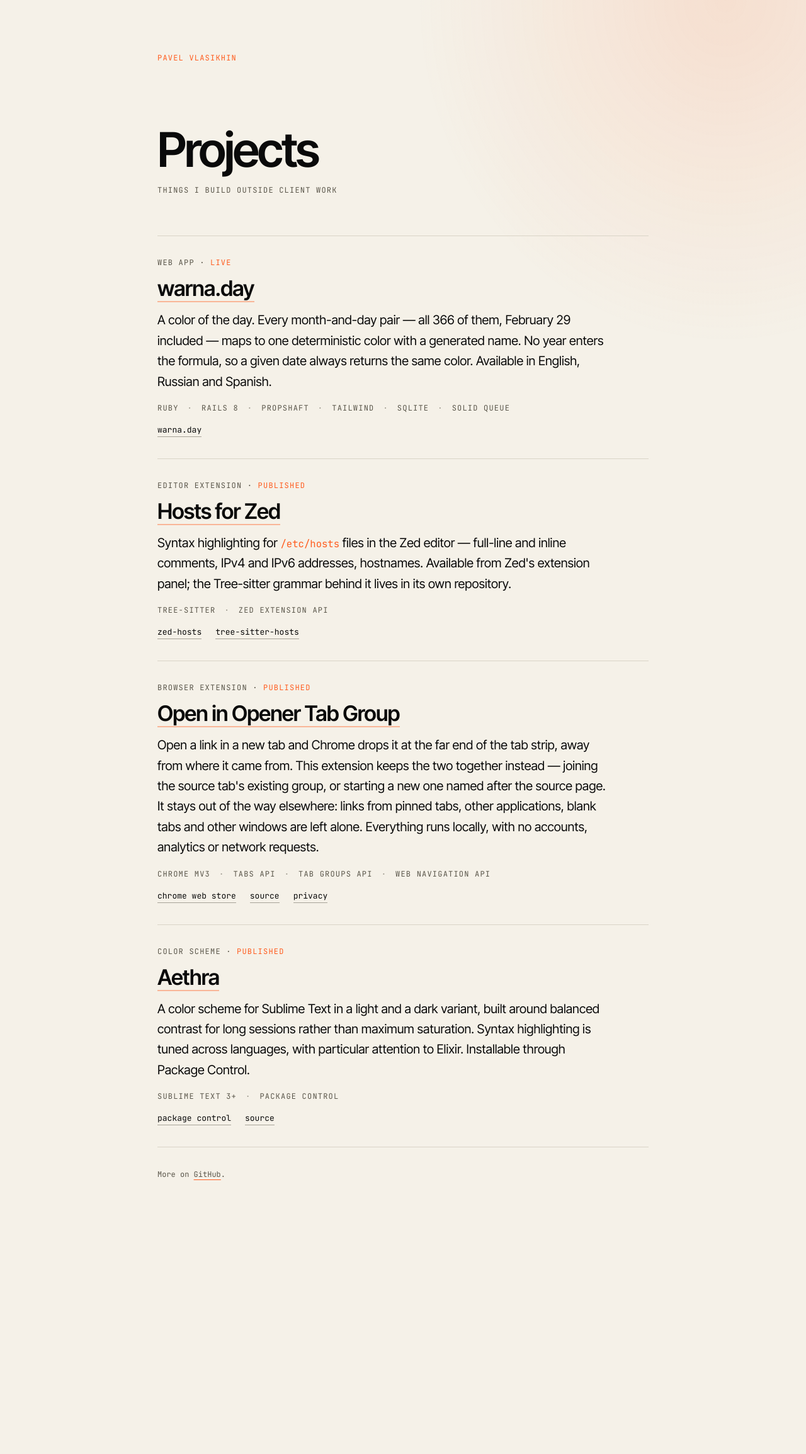
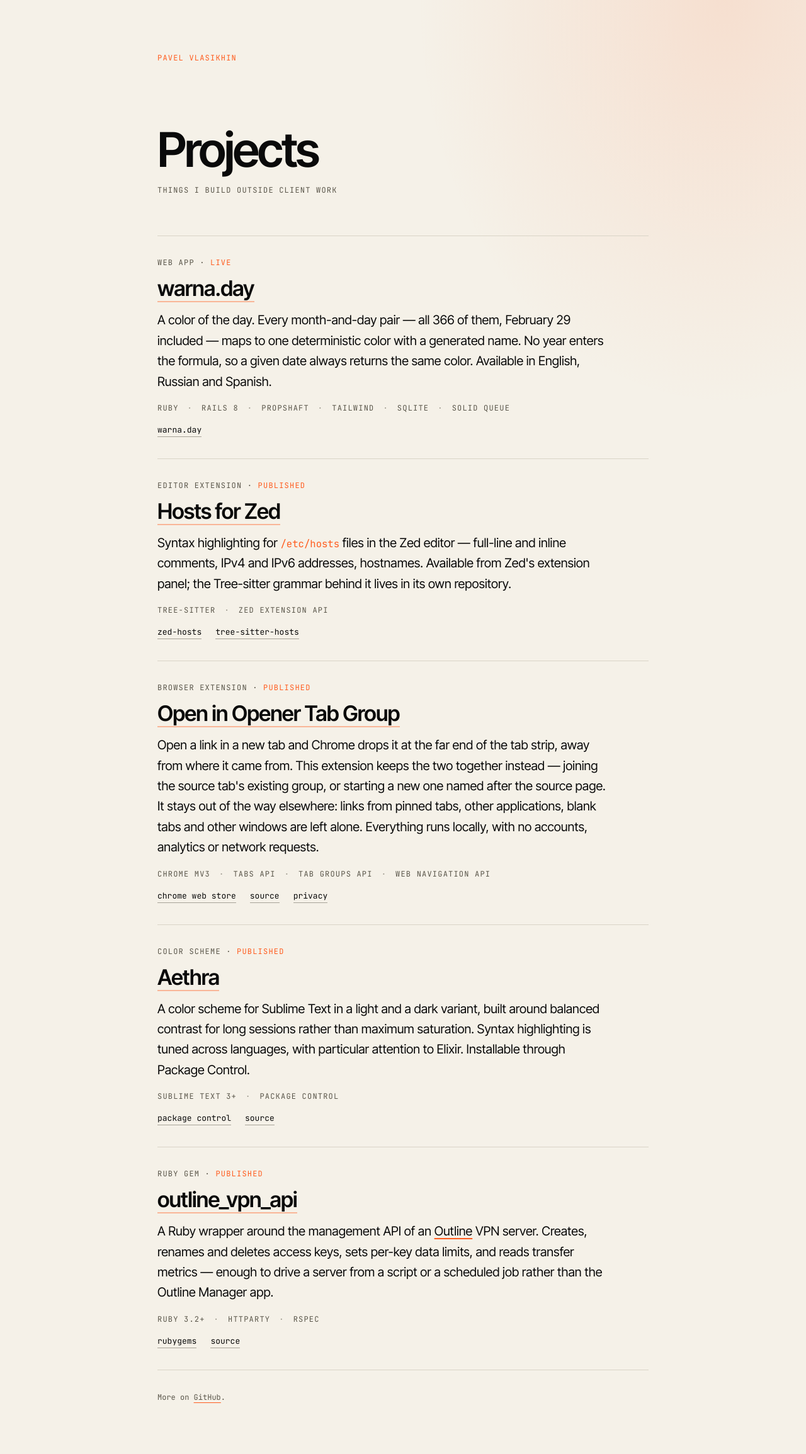
Before and after one commit to vlasikhin/vlasikhin.github.io, a Jekyll site: the page projects/index.html, which Jekyll copies as it is, in a window 1280 px wide. Shown: the whole page at 63% size. Built offline with Jekyll 4.4.1, drawn with Linux system fonts in a browser that asks for light colours; before the commit the page ends 1955 px from its top, so only the background shows below that.

Commit message:
Add outline_vpn_api to projects
Ruby gem wrapping the Outline VPN server management API.

```diff
--- a/projects/index.html
+++ b/projects/index.html
@@ -6,12 +6,12 @@
 <meta name="color-scheme" content="dark light">
 
 <title>Projects — Pavel Vlasikhin</title>
-<meta name="description" content="Side projects by Pavel Vlasikhin — warna.day, a multilingual color-of-the-day app, Hosts for the Zed editor, Open in Opener Tab Group for Chrome, and Aethra, a Sublime Text color scheme.">
+<meta name="description" content="Side projects by Pavel Vlasikhin — warna.day, extensions for the Zed editor and Chrome, a Sublime Text color scheme, and a Ruby gem for the Outline VPN API.">
 <meta name="author" content="Pavel Vlasikhin">
 
 <meta property="og:type" content="website">
 <meta property="og:title" content="Projects — Pavel Vlasikhin">
-<meta property="og:description" content="Side projects — warna.day, Hosts for the Zed editor, Open in Opener Tab Group for Chrome, and Aethra for Sublime Text.">
+<meta property="og:description" content="Side projects — warna.day, extensions for Zed and Chrome, a Sublime Text color scheme, and a Ruby gem for the Outline VPN API.">
 <meta property="og:url" content="https://www.vlasikhin.com/projects/">
 <meta property="og:image" content="https://www.vlasikhin.com/icon-512.png">
 <meta name="twitter:card" content="summary_large_image">
@@ -126,6 +126,13 @@
     font-size: .78em;
     color: var(--accent);
   }
+  .project p a {
+    color: inherit;
+    text-decoration-color: var(--accent);
+    text-underline-offset: 4px;
+  }
+  .project p a:hover,
+  .project p a:focus-visible { color: var(--accent); }
   .stack {
     margin: 0 0 18px;
     padding: 0;
@@ -269,6 +276,26 @@
     </div>
   </section>
 
+  <section class="project">
+    <div class="meta">Ruby gem · <span class="live">Published</span></div>
+    <h2><a href="https://rubygems.org/gems/outline_vpn_api" target="_blank" rel="noopener noreferrer">outline_vpn_api</a></h2>
+    <p>
+      A Ruby wrapper around the management API of an <a href="https://getoutline.org" target="_blank" rel="noopener noreferrer">Outline</a>
+      VPN server. Creates, renames and deletes access keys, sets per-key data limits, and reads
+      transfer metrics — enough to drive a server from a script or a scheduled job rather than the
+      Outline Manager app.
+    </p>
+    <ul class="stack">
+      <li>Ruby 3.2+</li>
+      <li>HTTParty</li>
+      <li>RSpec</li>
+    </ul>
+    <div class="links">
+      <a href="https://rubygems.org/gems/outline_vpn_api" target="_blank" rel="noopener noreferrer">rubygems</a>
+      <a href="https://github.com/vlasikhin/outline_vpn_api" target="_blank" rel="noopener noreferrer">source</a>
+    </div>
+  </section>
+
   <footer>
     More on <a href="https://github.com/vlasikhin" target="_blank" rel="noopener noreferrer">GitHub</a>.
   </footer>
```
